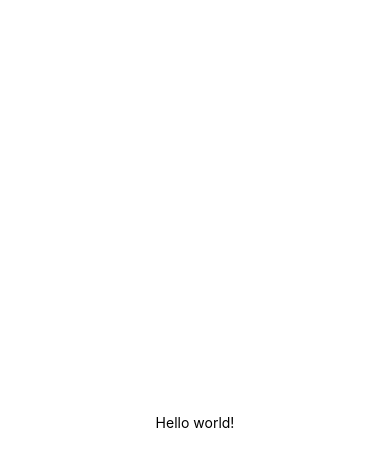
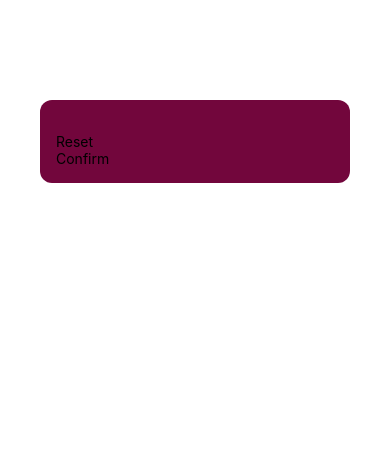
Before and after one commit to ytsykvas/react-native-game, a React Native app: screen / in a window 390 px wide. Shown: the top 466 px of the page. Built offline with nearby package versions, Linux system fonts and the light colour scheme.

Commit message:
Custom buttons

```diff
--- a/App.js
+++ b/App.js
@@ -1,20 +1,12 @@
-import { StatusBar } from 'expo-status-bar';
 import { StyleSheet, Text, View } from 'react-native';
+import StartGameScreen from "./screens/StartGameScreen";
 
 export default function App() {
   return (
-    <View style={styles.container}>
-      <Text>Hello world!</Text>
-      <StatusBar style="auto" />
-    </View>
+    <StartGameScreen/>
   );
 }
 
 const styles = StyleSheet.create({
-  container: {
-    flex: 1,
-    backgroundColor: '#fff',
-    alignItems: 'center',
-    justifyContent: 'center',
-  },
+
 });
--- a/components/PrimaryButton.js
+++ b/components/PrimaryButton.js
@@ -1,6 +1,6 @@
 import { View, Text } from "react-native";
 
-function PrimaryButton(children) {
+function PrimaryButton({children}) {
   return (
     <View>
       <Text>{children}</Text>
--- a/screens/StartGameScreen.js
+++ b/screens/StartGameScreen.js
@@ -1,9 +1,9 @@
-import { TextInput, View } from "react-native";
+import { TextInput, View, StyleSheet } from "react-native";
 import PrimaryButton from "../components/PrimaryButton";
 
 function StartGameScreen() {
   return (
-    <View>
+    <View style={styles.inputContainer}>
       <TextInput/>
       <PrimaryButton>Reset</PrimaryButton>
       <PrimaryButton>Confirm</PrimaryButton>
@@ -11,4 +11,19 @@ function StartGameScreen() {
   )
 }
 
+const styles = StyleSheet.create({
+  inputContainer: {
+    marginTop: 100,
+    marginHorizontal: 40,
+    padding: 16,
+    backgroundColor: '#72063c',
+    borderRadius: 12,
+    elevation: 80, // shadow. Works only with Android
+    shadowColor: 'black',
+    shadowOffset: { width: 0, height: 2}, // shadow offset for IOS
+    shadowRadius: 6, //  shadow radius for IOS
+    shadowOpacity: '0,25' // shadow opacity for IOS
+  }
+});
+
 export default StartGameScreen;
```
